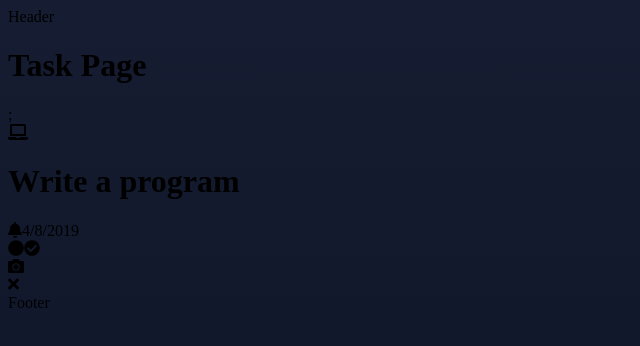
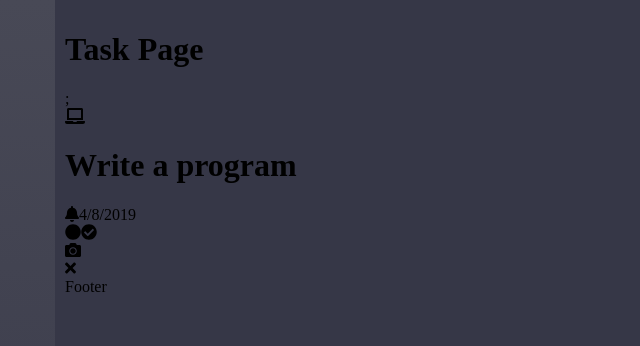
Before and after one commit to andadevs/task-card-nextjs-101, a Next.js app: page / in a window 1280 px wide. Shown: the top 346 px of the page, without its empty margins (0-640 px from the left). Built offline with nearby package versions, Linux system fonts and the light colour scheme.

Commit message:
add sass file for nav and layout component

```diff
--- a/components/presentationals/TskHeader/index.js
+++ /dev/null
@@ -1,5 +0,0 @@
-const TskHeader = ({ children }) => {
-  return <div>Header</div>;
-};
-
-export default TskHeader;
--- a/components/presentationals/TskLayout/index.js
+++ b/components/presentationals/TskLayout/index.js
@@ -1,18 +1,24 @@
 import Head from "next/head";
-import TskHeader from "../TskHeader";
+import TskNav from "../TskNav";
 import TskFooter from "../TskFooter";
+import styles from "../../../styles/Layout.module.scss";
+
 const Layout = ({ children }) => {
   return (
-    <div className="tsk-layout">
+    <div className={styles.layout}>
       <Head>
         <title>Tsk-Card-Nxt-101</title>
         <link rel="icon" href="/favicon.ico" />
       </Head>
 
       <main>
-        <TskHeader />
-        <div>{children}</div>
-        <TskFooter />
+        <div className={styles.container}>
+          <TskNav />
+          <div className={styles.content}>
+            <div>{children}</div>
+            <TskFooter />
+          </div>
+        </div>
       </main>
     </div>
   );
--- /dev/null
+++ b/components/presentationals/TskNav/index.js
@@ -0,0 +1,7 @@
+import styles from "../../../styles/Nav.module.scss";
+
+const TskNav = () => {
+  return <div className={styles.nav}></div>;
+};
+
+export default TskNav;
--- /dev/null
+++ b/styles/Layout.module.scss
@@ -0,0 +1,21 @@
+$darkslategray-one: #363747;
+
+.layout {
+  height: 100%;
+
+  .container {
+    display: flex;
+    flex-direction: row;
+    flex-wrap: nowrap;
+    justify-content: flex-start;
+    align-items: stretch;
+    align-content: stretch;
+
+    height: 100%;
+    background: $darkslategray-one;
+  }
+
+  .content {
+    padding: 10px;
+  }
+}
--- /dev/null
+++ b/styles/Nav.module.scss
@@ -0,0 +1,13 @@
+$darkslategray-one: #484956;
+$darkslategray-two: #363747;
+$nav-bkg: linear-gradient(
+  180deg,
+  $darkslategray-one 0%,
+  $darkslategray-two 100%
+);
+
+.nav {
+  background: $nav-bkg;
+  padding: 5px 0 0 5px;
+  width: 50px;
+}
--- a/styles/_general.scss
+++ b/styles/_general.scss
@@ -1,7 +1,13 @@
-@import "../styles/_variables.scss";
-@import "../styles/_layout.scss";
-
 html {
-  background: $general-bkg-color no-repeat;
   height: 100%;
 }
+
+body {
+  margin: 0;
+  height: 100%;
+}
+
+#__next,
+main {
+  height: 100%;
+}
--- a/styles/_layout.scss
+++ /dev/null
@@ -1,2 +0,0 @@
-.tsk-layout {
-}
--- a/styles/_variables.scss
+++ /dev/null
@@ -1,5 +0,0 @@
-$black-one: #161d32;
-$black-two: #0b1121;
-
-//global
-$general-bkg-color: linear-gradient(180deg, $black-one 0%, $black-two 100%);
```
